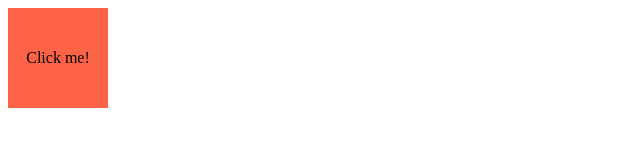
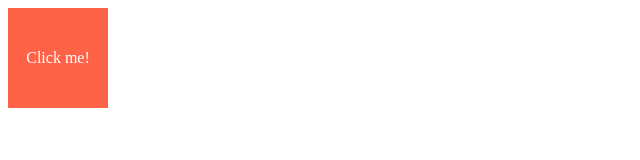
Before and after one commit to BitYoungjae/PracticeJS, a plain HTML site: page 1130코어자바스크립트_강의/index.html in a window 1280 px wide. Shown: the full height of the page, 0-640 px from the left. Drawn offline with Linux system fonts and the light colour scheme.

Commit message:
udpate corejavascirpt

```diff
--- a/1130코어자바스크립트_강의/index.html
+++ b/1130코어자바스크립트_강의/index.html
@@ -104,6 +104,7 @@
             { // 잡다한 스타일 설정
                 divStyle.width = "100px";
                 divStyle.height = "100px";
+                divStyle.color = "white";
                 divStyle.backgroundColor = "tomato";
 
                 divStyle.display = "flex";
@@ -136,6 +137,56 @@
             optional한 매개변수로 thisArg를 받는다.
             역시 화살표 함수의 경우 적용이 되지 않는다.
             */
+
+            const obj = {
+                val: [5,6,7,8,9],
+                printValues: function (v, i) {
+                    console.log(this["val"], v); // this["val"] 는 모두 undefined로 평가된다.
+                }
+            };
+
+            arr.forEach(obj.printValues); // obj.printValues는 메서드로써 전달되지 않는다. printValues라는 함수로써 전달될 뿐.
+        }
+        {
+            // CLOSURE
+            // 함수와 선언될 당시의 렉시컬 환경이 결합된 것이다.
+            {
+                let a = 333;
+
+                const closureFunc = () => {
+                    console.log(a);
+                }
+
+                closureFunc();
+            }
+
+            {
+                /*
+                outerFunc의 경우 호출시마다 새로운 Lexical Environment를 생성한다.
+                그리고 그로 인해 반환되는 새로운 함수는 내부에서 outerLexicalEnvironment로
+                outerFunc 호출시 생성된 Lexical Environment를 참조한다.
+                */
+                const outerFunc = () => {
+                    let b = 1;
+
+                    return () => {
+                        console.log(b++);
+                    };
+                };
+
+                outerFunc()(); // 1
+                const returnedFunc = outerFunc();
+
+                /*
+                outerFunc의 실행문맥이 콜스택에서 제거되었음에도 불구하고,
+                렉시컬 환경은 반환되는 내부 함수의 참조로 인해 그대로 유지된다.
+                자바스크립트 엔진의 최적화에 의해 직접 참조하는 식별자 외의 것은 가비지컬렉터의 수집 대상이 된다.
+                */
+                returnedFunc(); // 1
+                returnedFunc(); // 2
+                returnedFunc(); // 3
+                returnedFunc(); // 4
+            }
         }
     </script>
 </body>
```
